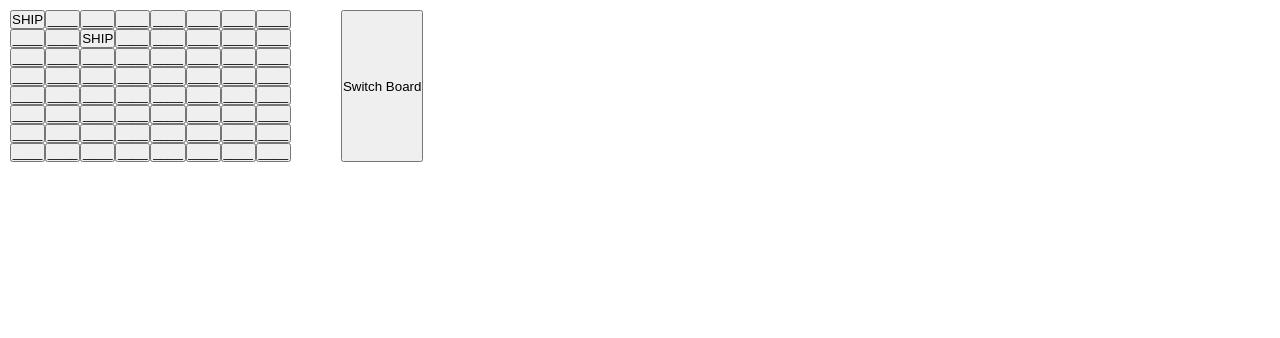
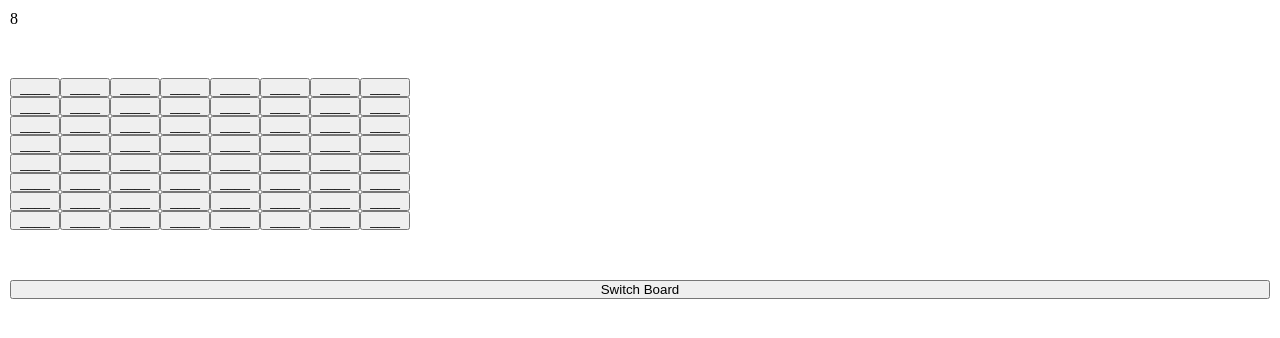
Before and after one commit to notpearlz/Battleship, a website with bundled scripts: page src/index.html in a window 1280 px wide. Built offline with nearby package versions, Linux system fonts and the light colour scheme.

Commit message:
Ships to place

```diff
--- a/src/index.html
+++ b/src/index.html
@@ -10,6 +10,7 @@
     <!--Testing phase-->
 
     <main>
+      <p id="ships-to-place">Ships remaining: </p>
       <div class="board" id="player"></div>
 
       <button id="swap">Switch Board</button>
--- a/src/main.js
+++ b/src/main.js
@@ -12,24 +12,15 @@ const battleship = function () {
   player1.board = board1;
   player2.board = board2;
 
-  board1.placeShip(0, 0);
   var curPlayer = player1;
 
+  // Ships to place for each player
+  var phase = 1;
+
   const startGame = function () {
-    // Ships to place for each player
-    const ships = 1;
-    const shipsPlaced = 0;
+    render(curPlayer.board);
 
     //Placing ships phase
-    for (let i = 0; i < ships; i++) {
-      //place ships through buttons here
-      const colInput = 1;
-      const rowInput = 2;
-
-      curPlayer.board.placeShip(colInput, rowInput);
-
-      render(curPlayer.board);
-    }
 
     //Attacking ships phase
     // while (!board1.gameOver() || !board2.gameOver()) {
@@ -45,14 +36,22 @@ const battleship = function () {
   };
 
   const swapBoard = function () {
+
     curPlayer = curPlayer == player1 ? player2 : player1;
     render(curPlayer.board);
   };
 
-  return { startGame, swapBoard };
+  const getPhase = function () {
+    return phase;
+  };
+
+  const addPhase = function () {
+    phase += 1;
+  };
+  return { startGame, swapBoard, getPhase, addPhase };
 };
 
 const game = battleship();
 game.startGame();
 
-export const { swapBoard } = game;
+export const { swapBoard, getPhase, addPhase } = game;
--- a/src/modules/gameBoard.js
+++ b/src/modules/gameBoard.js
@@ -7,7 +7,10 @@ class GameBoard {
 
     this.board = this.createBoard(this.rows, this.cols);
 
-    this.missed = 0;
+    this.maxShips_ = 8;
+
+    this.curShips_ = 0;
+    this.missed_ = 0;
   }
   // Create Board
   // Returns board
@@ -60,11 +63,15 @@ class GameBoard {
   // Returns true if placed & false if coordinate is occupied
   // x = row, y = col
   placeShip(x, y) {
+    if(this.curShips_ >= this.maxShips_){
+      return false;
+    }
     if (this.board[x][y] instanceof Ship) {
       return false;
     }
 
     this.board[x][y] = new Ship();
+    this.curShips_ ++;
     return true;
   }
 
@@ -87,6 +94,7 @@ class GameBoard {
     return false;
   }
 
+
   get rows() {
     return this.rows_;
   }
@@ -95,12 +103,24 @@ class GameBoard {
     return this.cols_;
   }
 
+  get maxShips() {
+    return this.maxShips_;
+  }
+
+  get curShips() {
+    return this.curShips_;
+  }
+
+  get missed() {
+    return this.missed_;
+  }
+
   set rows(newRow) {
-    this.rows = newRow_;
+    this.rows_ = newRow;
   }
 
   set cols(newCol) {
-    this.cols = newCol_;
+    this.cols_ = newCol;
   }
 }
 
--- a/src/modules/renderDOM.js
+++ b/src/modules/renderDOM.js
@@ -1,13 +1,24 @@
 import { GameBoard } from "./gameBoard.js";
-import { swapBoard } from "../main.js";
+import { swapBoard, getPhase, addPhase } from "../main.js";
 
-const swapBtn = document.getElementById("swap");
+const swap = (function () {
+  const swapBtn = document.getElementById("swap");
 
-swapBtn.addEventListener("click", () => {
-  swapBoard();
-});
+  swapBtn.addEventListener("click", () => {
+    swapBoard();
+  });
+})();
+
+function shipsToPlace(board) {
+  const shipsToPlace = document.getElementById("ships-to-place");
 
 
+  const maxShips = board.maxShips;
+  const remaining = maxShips - board.curShips;
+
+  shipsToPlace.innerHTML = remaining;
+
+}
 
 function render(board) {
   const player = document.getElementById("player");
@@ -16,17 +27,22 @@ function render(board) {
 }
 
 function clickSquare(board, row, col) {
-  board.placeShip(row, col);
+  if (getPhase() == 1) {
+    board.placeShip(row, col);
+
+
+  }
+
   createBoard(player, board);
 }
-
 function createBoard(player, board) {
   player.innerHTML = "";
-  const rows = board.rows;
-  const cols = board.cols;
-  for (let i = 0; i < rows; i++) {
-    for (let j = 0; j < cols; j++) {
+
+  for (let i = 0; i < board.rows; i++) {
+    for (let j = 0; j < board.cols; j++) {
+      shipsToPlace(board)
       const square = document.createElement("button");
+
       // apply cols & rows data attribute
       square.setAttribute("data-row", i);
       square.setAttribute("data-column", j);
@@ -34,6 +50,7 @@ function createBoard(player, board) {
       square.addEventListener("click", () => {
         clickSquare(board, i, j);
       });
+
       // Fill out ships
       if (board.getShip(i, j)) {
         square.innerHTML = "SHIP";
--- a/src/styles.css
+++ b/src/styles.css
@@ -5,6 +5,7 @@
 
 main {
   display: flex;
+  flex-direction: column;
 
   gap: 50px;
   padding: 10px;
@@ -13,7 +14,7 @@ main {
 .board {
   display: grid;
 
-  grid-template-columns: repeat(8, 1fr);
+  grid-template-columns: repeat(8, 50px);
 }
 
 .square {
```
